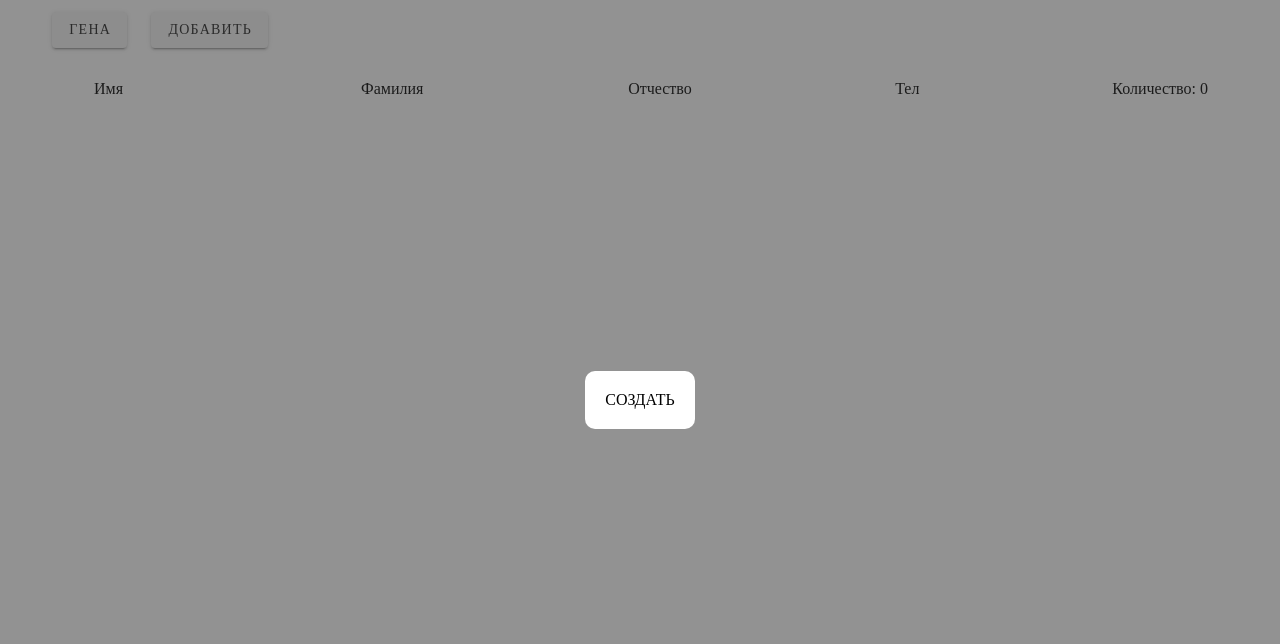
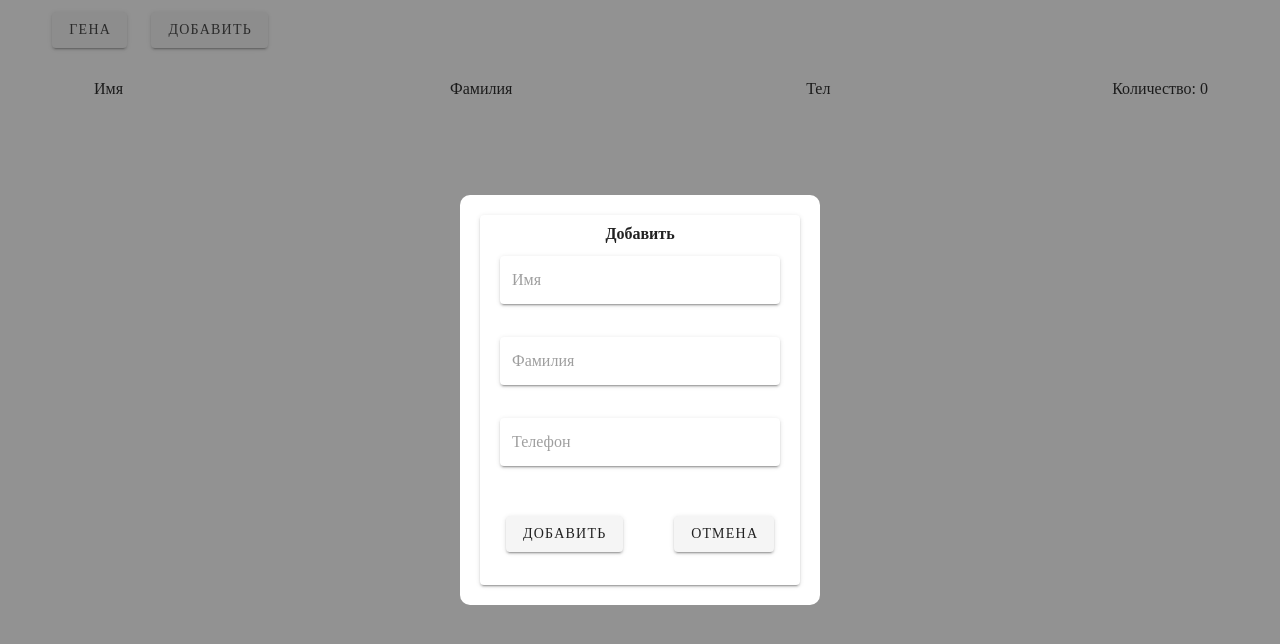
Before and after one commit to ZubeckY/contacts-rework, a Nuxt app: page / in a window 1280 px wide. Both pictures are taken after a click on the button "ДОБАВИТЬ". Shown: the top 644 px of the page. Built offline with nearby package versions, Linux system fonts and the light colour scheme.

Commit message:
Почти готовое решение

```diff
--- a/components/askDeleteItem.vue
+++ b/components/askDeleteItem.vue
@@ -1,6 +1,17 @@
 <template>
   <div>
-    УДАЛИТЬ
+    <v-card style="width: 320px; height: 200px;">
+      <h4 style="text-align: center; padding: 10px;">Вы действительно хотите удалить?</h4>
+      <div style="margin: 20px">
+        <div style="margin: 10px 0"><strong>id:</strong> {{contact.id}}  </div>
+        <div style="margin: 10px 0"><strong>Имя:</strong> {{contact.name}}  </div>
+        <div style="margin: 10px 0"><strong>Тел:</strong> {{contact.phone}} </div>
+      </div>
+      <div style="display:flex; justify-content:space-around; margin-top: 20px">
+        <v-btn @click="$emit ('removeContact', contact)">Удалить</v-btn>
+        <v-btn @click="$emit ('closeDialog')">Отмена</v-btn>
+      </div>
+    </v-card>
   </div>
 </template>
 <script lang="ts">
--- a/components/contactItem.vue
+++ b/components/contactItem.vue
@@ -6,7 +6,6 @@
           <v-row style="margin-left: 10px">
             <v-col>{{ contact.name }}</v-col>
             <v-col>{{ contact.sname }}</v-col>
-            <v-col>{{ contact.patr }}</v-col>
             <v-col>{{ contact.phone }}</v-col>
           </v-row>
         </v-col>
--- a/components/createItem.vue
+++ b/components/createItem.vue
@@ -1,13 +1,53 @@
 <template>
   <div>
-    СОЗДАТЬ
+    <v-card style="width: 320px; height: 370px;">
+      <h4 style="text-align: center; padding: 10px;">Добавить</h4>
+      <div>
+
+        <v-text-field
+          placeholder="Имя"
+          style="width: 280px; margin: 3px auto"
+          v-model:value="contact.name"
+          solo
+        />
+        <v-text-field
+          placeholder="Фамилия"
+          style="width: 280px; margin: 3px auto"
+          v-model:value="contact.sname"
+          solo
+        />
+        <v-text-field
+          placeholder="Телефон"
+          type="number"
+          style="width: 280px; margin: 3px auto"
+          v-model:value="contact.phone"
+          solo
+        />
+
+      </div>
+      <div style="display:flex; justify-content:space-around; margin-top: 20px">
+        <v-btn @click="Check">Добавить</v-btn>
+        <v-btn @click="$emit ('closeDialog')">Отмена</v-btn>
+      </div>
+    </v-card>
   </div>
 </template>
 <script lang="ts">
-import {Component, Prop, Vue} from "vue-property-decorator"
+import {Component, Vue} from "vue-property-decorator"
 @Component
 export default class CreateItem extends Vue {
   private hoverClass:boolean = false;
+
+  private contact:any = {
+    name: '',
+    sname: '',
+    phone: '',
+    id: '',
+  }
+  Check () {
+    this.contact.id = this.contact.name + (Math.round (Math.random() * 100000)) + this.contact.sname,
+    this.$emit('createContact', this.contact)
+  }
 }
 </script>
 
--- a/components/editItem.vue
+++ b/components/editItem.vue
@@ -1,14 +1,49 @@
 <template>
   <div>
-    РЕДАКТИРОВАТЬ
+    <v-card style="width: 320px; height: 370px;">
+      <h4 style="text-align: center; padding: 10px;">Редактировать</h4>
+      <div>
+
+        <v-text-field
+          placeholder="Имя"
+          style="width: 280px; margin: 3px auto"
+          :value="contact.name"
+          solo
+        />
+        <v-text-field
+          placeholder="Фамилия"
+          style="width: 280px; margin: 3px auto"
+          :value="contact.sname"
+          solo
+        />
+        <v-text-field
+          placeholder="Телефон"
+          type="number"
+          style="width: 280px; margin: 3px auto"
+          :value="contact.phone"
+          solo
+        />
+
+      </div>
+      <div style="display:flex; justify-content:space-around; margin-top: 20px">
+        <v-btn @click="logger">Редактировать</v-btn>
+        <v-btn @click="$emit ('closeDialog')">Отмена</v-btn>
+      </div>
+    </v-card>
   </div>
 </template>
 <script lang="ts">
 import {Component, Prop, Vue} from "vue-property-decorator"
 @Component
 export default class EditItem extends Vue {
+  @Prop ({required:true}) contact!: any
   private hoverClass:boolean = false;
-  @Prop ({required:true}) contact!: any
+
+  logger () {
+    console.log(this.contact)
+  }
+  // this.$emit('editContact', this.contact)
+
 }
 </script>
 
--- a/pages/index.vue
+++ b/pages/index.vue
@@ -15,7 +15,6 @@
             <v-row style="margin-left: 10px">
               <v-col>Имя</v-col>
               <v-col style="margin-left: 50px" >Фамилия</v-col>
-              <v-col style="margin-left: 50px" >Отчество</v-col>
               <v-col style="margin-left: 50px" >Тел</v-col>
               <v-col class="col-auto">Количество: {{Contacts.length}}</v-col>
             </v-row>
@@ -25,6 +24,7 @@
       <div class="contact-list d-flex flex-column" v-for="contact in Contacts">
         <contact-item
           :contact="contact"
+          :key="contact.id"
           @delete="AskDeleteItem (contact)"
           @edit="ShowEditWindow (contact)"
         />
@@ -37,28 +37,32 @@
     >
       <div v-if="condition == 'create'">
         <create-item
-          :contact="contact"
+          @createContact ='createContact'
           @closeDialog='closeDialog'
         />
       </div>
       <div v-else-if="condition == 'edit'">
         <edit-item
           :contact="contact"
+          :key="contact.id"
+          @editContact="editContact"
           @closeDialog='closeDialog'
         />
       </div>
       <div v-else-if="condition == 'ask'">
         <ask-delete-item
           :contact="contact"
-          @closeDialog='closeDialog'
+          :key="contact.id"
+          @removeContact = 'removeContact (contact)'
+          @closeDialog = 'closeDialog'
         />
       </div>
     </new-dialog>
 
     <div class="alert-wrapper" v-show="AlertOK">
       <v-alert
+        outlined
         v-if="AlertStatus"
-        outlined
         :color="AlertStatusColor"
         :type="AlertStatus"
       >
@@ -108,18 +112,6 @@ export default class Index extends Vue {
     'Фамилия 8',
     'Фамилия 9',
   ]
-  private Patr:any     =   [
-    'Отчество 0',
-    'Отчество 1',
-    'Отчество 2',
-    'Отчество 3',
-    'Отчество 4',
-    'Отчество 5',
-    'Отчество 6',
-    'Отчество 7',
-    'Отчество 8',
-    'Отчество 9',
-  ]
 
   private Contacts:any =   []
   private contact:any  =   {}
@@ -147,20 +139,33 @@ export default class Index extends Vue {
       let getRandom = (min:any, max:any) => {return Math.floor(Math.random() * (max-min) + min)}
       let index = getRandom (0, this.length)
 
-      let nam:any = this.Names[index]
-      let snam:any = this.SNames[index]
-      let partn:any = this.Patr[index]
+      let name:any = this.Names[index]
+      let sname:any = this.SNames[index]
+      let phone:any
 
       let item = {
-        name: nam,
-        sname: snam,
-        patr: partn,
-        phone: Math.round (Math.random() * 100000000000),
+        name: name,
+        sname: sname,
+        phone: (Math.round (Math.random() * 100000000000)),
+        id: name + (Math.round (Math.random() * 100000)) + sname,
       }
       this.Contacts.push (item)
     }
   }
-
+  createContact (contact:any) {
+    this.closeDialog()
+    this.Contacts.push (contact)
+  }
+  editContact (contact:any) {
+    this.contact = contact
+    this.closeDialog()
+    return this.Contacts
+  }
+  removeContact (contact:any) {
+    this.closeDialog()
+    this.Contacts = this.Contacts.filter ((cont:any) => cont.id != contact.id)
+  }
+  // Какую модалку высвечивать
   CreateNewElem () {
     this.condition = 'create'
     this.dialog = true
@@ -175,9 +180,15 @@ export default class Index extends Vue {
     this.condition = 'edit'
     this.dialog = true;
   }
+
   closeDialog () {
     this.dialog = false;
-    this.contact = {}
+    this.contact = {
+      name: 'SS',
+      sname: 'SS',
+      phone: 'SS',
+      id: 'SS',
+    }
     this.condition = ''
   }
 
```
Also changed, not shown: 1 other file (tests, documents, lock files or other folders).
